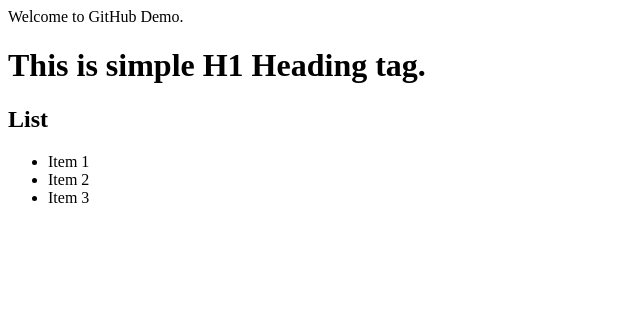
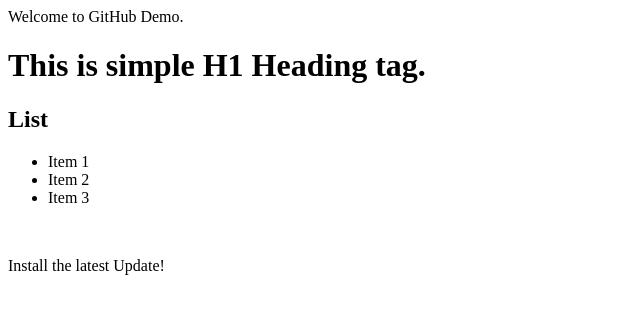
Before and after one commit to kishor372006/localRepo, a plain HTML site: page index.html in a window 1280 px wide. Shown: the whole page, without its empty margins (0-640 px from the left). Drawn offline with Linux system fonts and the light colour scheme.

Commit message:
Nwe Update

```diff
--- a/index.html
+++ b/index.html
@@ -6,3 +6,5 @@
     <li>Item 2</li>
     <li>Item 3</li>
 </ul>
+<br>
+<p>Install the latest Update!</p>
```
Also changed, not shown: 1 other file.
